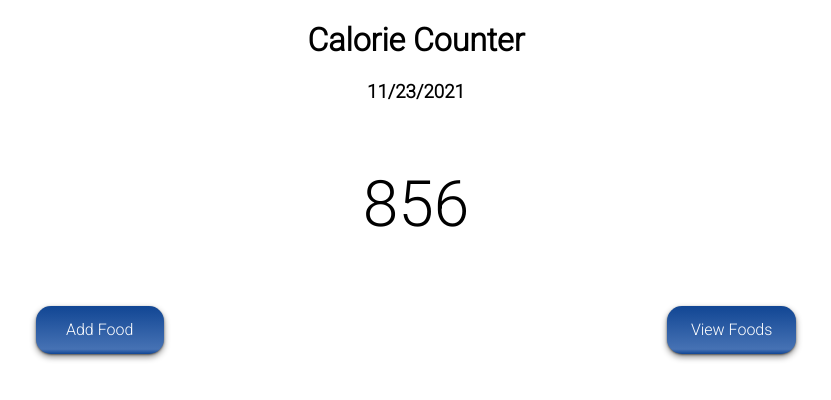
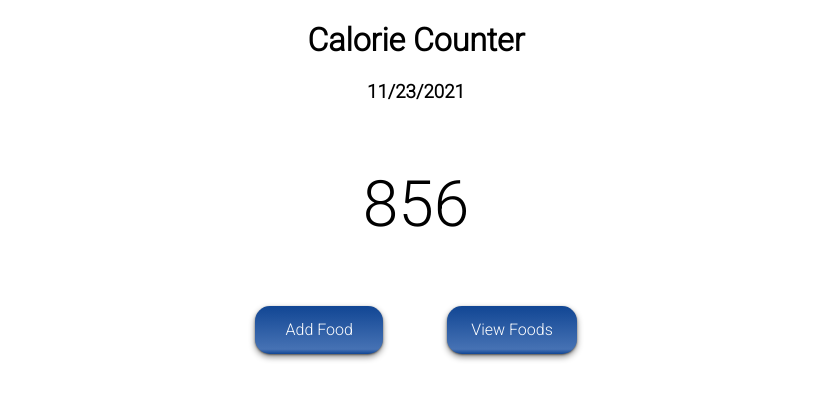
Before and after one commit to luisflores09/caloriecounter, a Django app: page / in a window 1280 px wide. Shown: the top 400 px of the page, without its empty margins (224-1055 px from the left). Run offline with Django 3.2, Linux system fonts and the light colour scheme.

```diff
--- a/main_app/static/styles.css
+++ b/main_app/static/styles.css
@@ -18,6 +18,7 @@ body {
   border-radius: 15px;
   padding: .5em 1.5em;
   box-shadow: 0 1px 2px 0 rgba(0, 0, 0, 0.45), 0 3px 6px 0 rgba(0, 0, 0, 0.45);
+  margin: 0 2em;
 }
 
 .button:hover {
@@ -32,11 +33,12 @@ body {
 .flex-container {
   display: flex;
   align-items: center;
-  justify-content: space-around;
+  justify-content: center;
 }
 
 table {
   border-radius: 10px;
+  margin: 1em auto;
 }
 
 th,
@@ -84,3 +86,8 @@ tr:first-child {
 tr:last-child {
   border-radius: 0 0 10px 10px;
 }
+
+a, a:active, a:focus, a:hover {
+  text-decoration: none;
+  color: none;
+}
```
